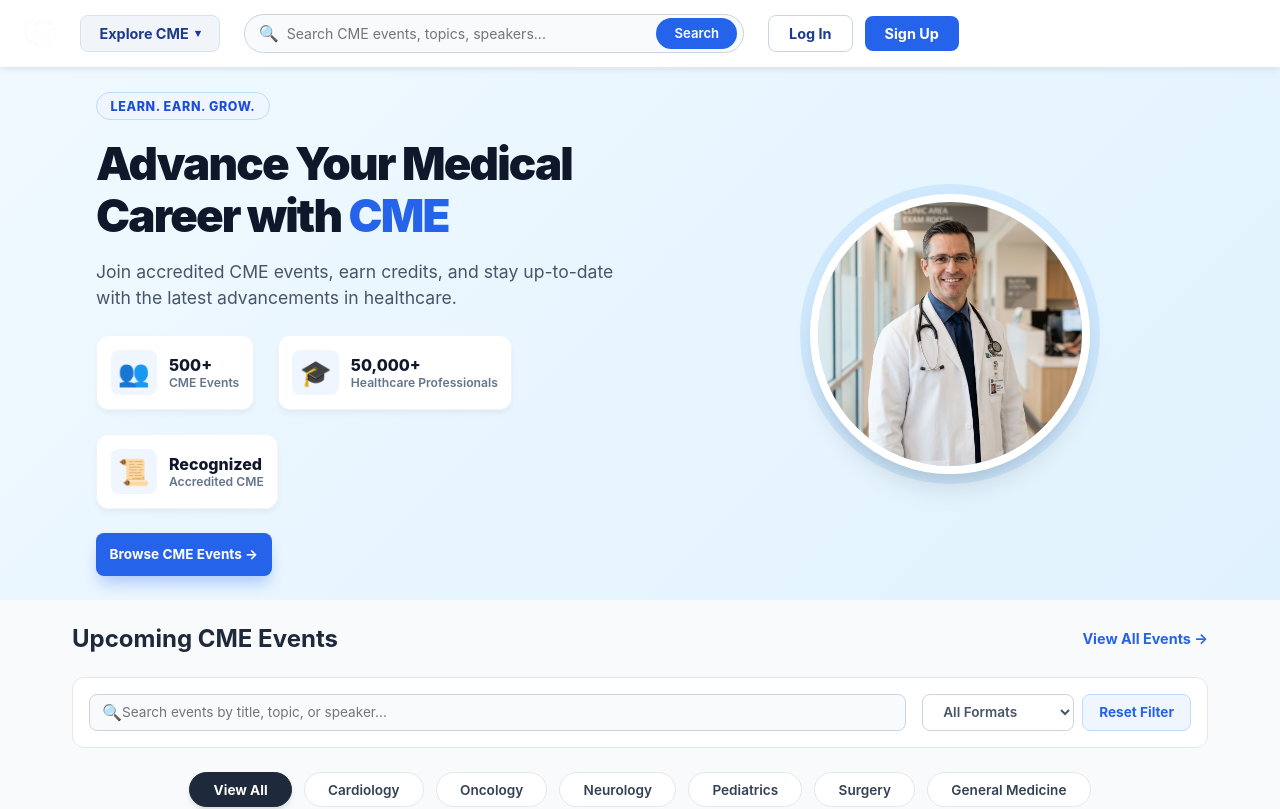
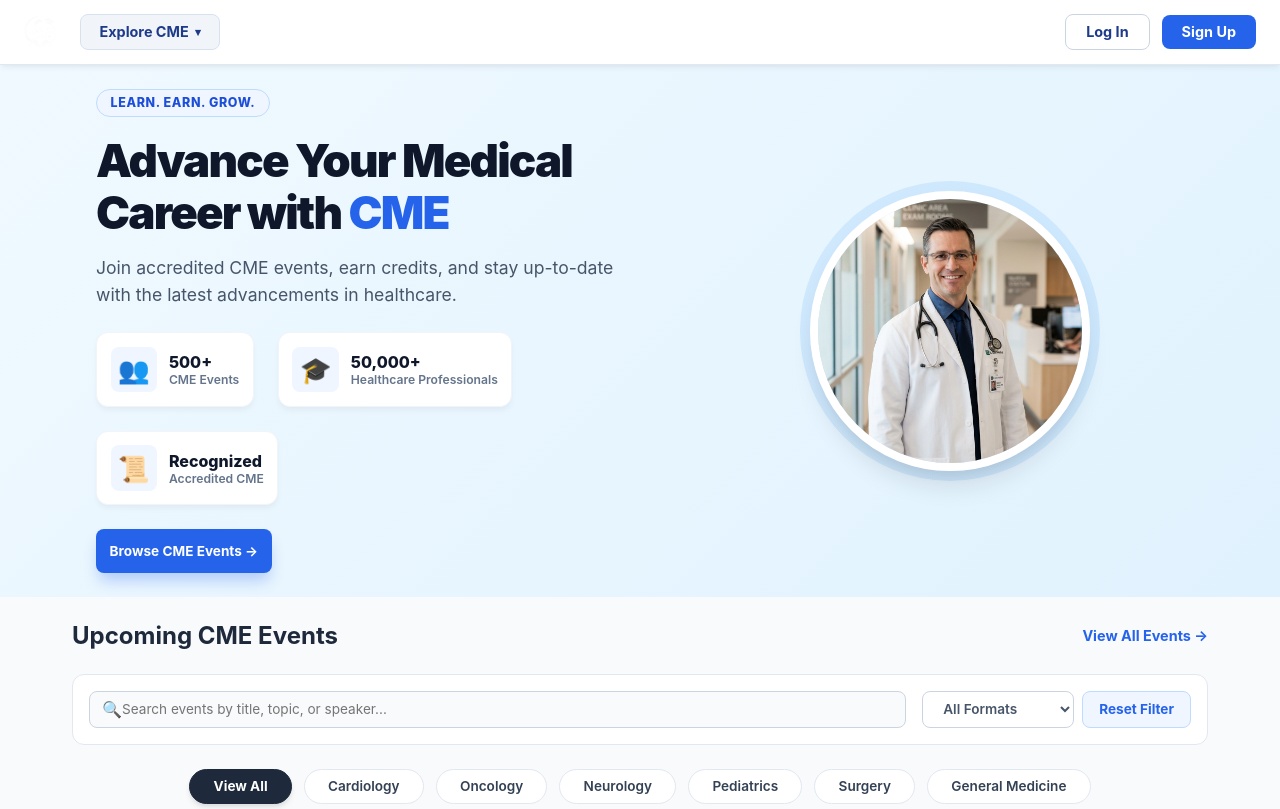
Before and after one commit to Tusharkudale57/Medapp, an Angular app: page /login in a window 1280 px wide. Shown: the top 809 px of the page. Built offline with nearby package versions, Linux system fonts and the light colour scheme.

Commit message:
Remove search box from the header

```diff
--- a/src/app/pages/login/login.css
+++ b/src/app/pages/login/login.css
@@ -181,6 +181,7 @@
   display: flex;
   align-items: center;
   gap: 0.75rem;
+  margin-left: auto;
 }
 
 .btn-login-header {
--- a/src/app/pages/login/login.html
+++ b/src/app/pages/login/login.html
@@ -25,13 +25,13 @@
       </div>
 
       <!-- Global Search Bar -->
-      <div class="search-bar-wrapper">
+      <!-- <div class="search-bar-wrapper">
         <div class="search-input-container">
           <span class="search-icon">🔍</span>
           <input type="text" [(ngModel)]="searchQuery" placeholder="Search CME events, topics, speakers..." />
           <button class="btn-search-trigger">Search</button>
         </div>
-      </div>
+      </div> -->
 
       <!-- Header Navigation Actions -->
       <div class="header-actions">
```
